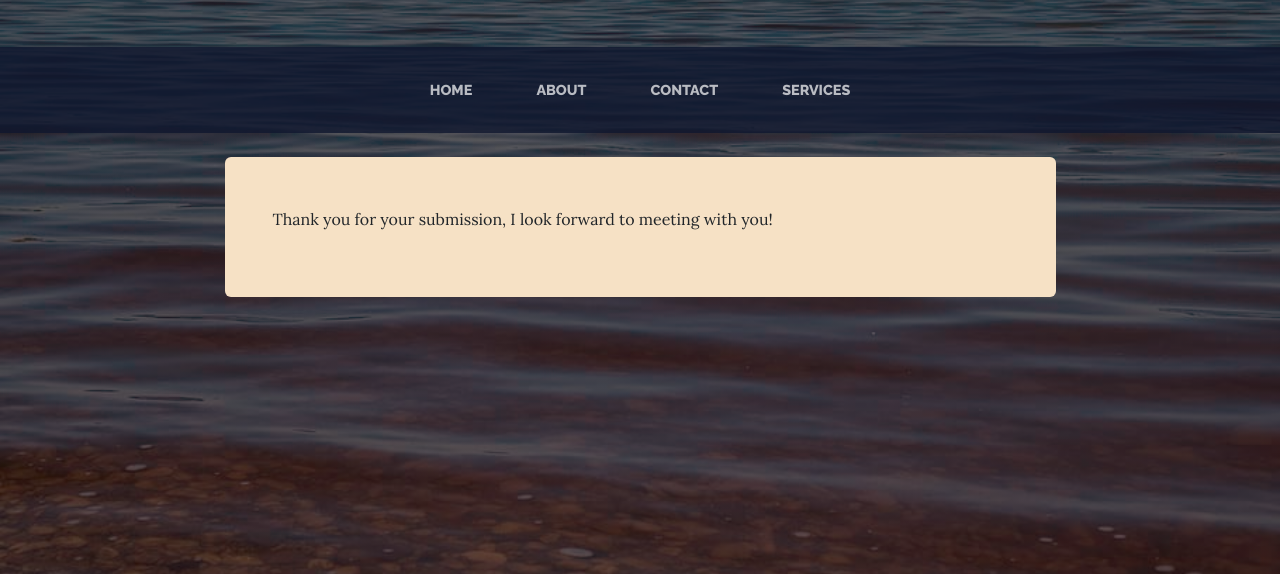
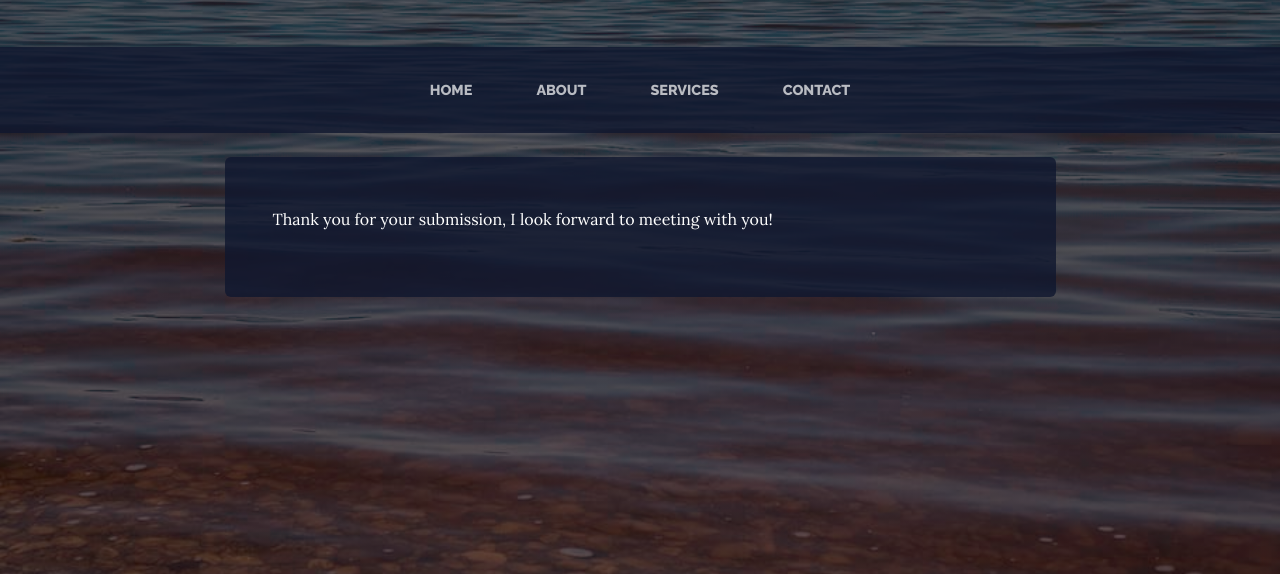
Before and after one commit to benjamin-macmichael/claireLLC, a plain HTML site: page thankyou.html in a window 1280 px wide. Shown: the part 226-800 px from the top of the page. Drawn offline with nearby package versions, Linux system fonts and the light colour scheme.

Commit message:
Add files via upload

```diff
--- a/thankyou.html
+++ b/thankyou.html
@@ -19,7 +19,6 @@
                 <span style="color: cornflowerblue !important; font-family: Ballet !important;" class="site-heading-upper text-primary mb-3">Claire Nickell</span>
                 <span class="site-heading-lower" style="color: cornflowerblue !important; font-family: Ballet !important;">Counseling L.L.C.</span>
             </h1>
-        </header>
         <!-- Navigation-->
         <nav class="navbar navbar-expand-lg navbar-dark py-lg-4" id="mainNav">
             <div class="container">
@@ -28,18 +27,19 @@
                     <ul class="navbar-nav mx-auto">
                         <li class="nav-item px-lg-4"><a class="nav-link text-uppercase" href="index.html">Home</a></li>
                         <li class="nav-item px-lg-4"><a class="nav-link text-uppercase" href="about.html">About</a></li>
+                        <li class="nav-item px-lg-4"><a class="nav-link text-uppercase" href="services.html">Services</a></li>
                         <li class="nav-item px-lg-4"><a class="nav-link text-uppercase" href="contact.html">Contact</a></li>
-                        <li class="nav-item px-lg-4"><a class="nav-link text-uppercase" href="services.html">Services</a></li>
                     </ul>
                 </div>
             </div>
-        </nav><br>
+        </nav>
+        <br>
         <section class="page-section about-heading">
             <div class="container">
                 <div class="about-heading-content">
                     <div class="row">
                         <div class="col-xl-9 col-lg-10 mx-auto">
-                            <div class="bg-faded rounded p-5">
+                            <div class="bg-faded rounded p-5" style="background-color: rgb(15, 23, 47, 0.8) !important; color: rgb(255, 255, 255) !important;">
                                 <p>Thank you for your submission, I look forward to meeting with you!
                                 </p>
                             </div>
```
